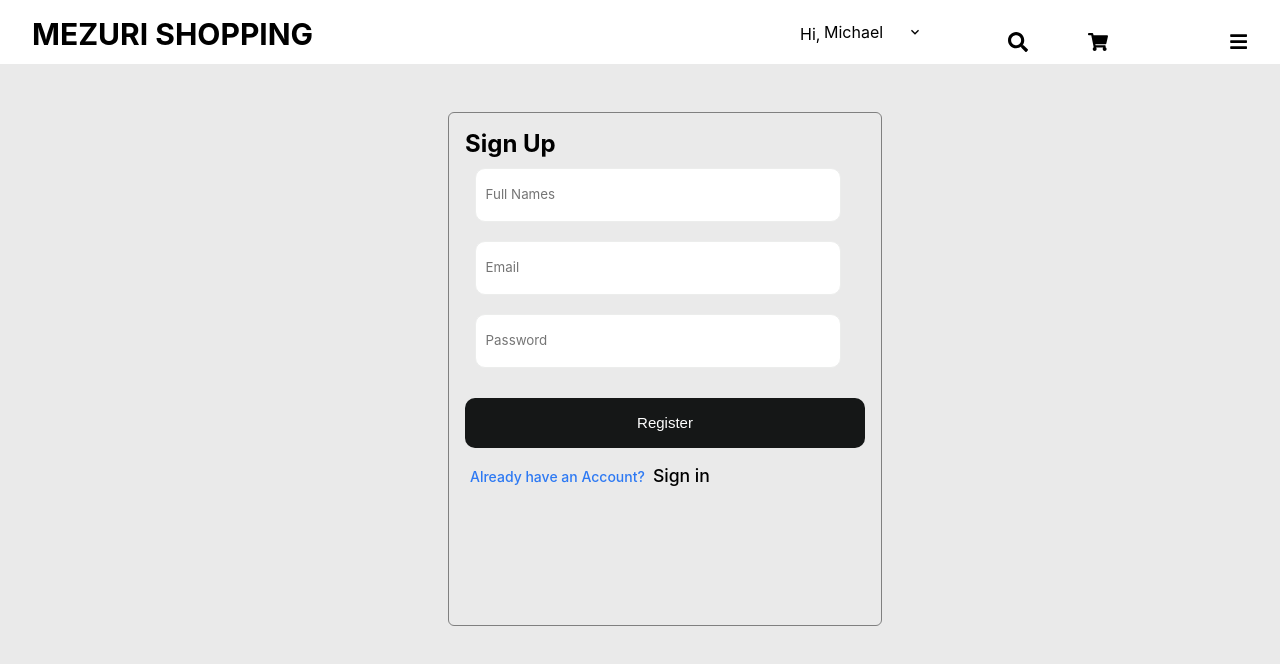
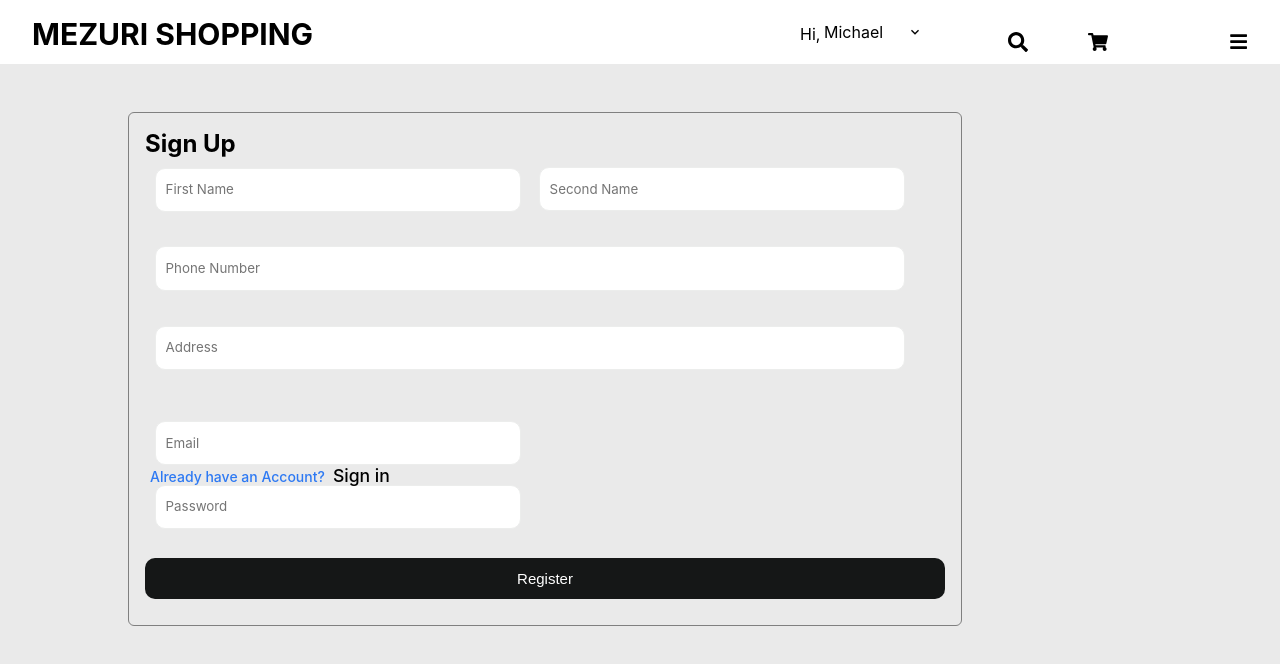
Before and after one commit to Mikee100/Mathubusiness, a React (Create React App) app in the folder mathubusiness/: page /login in a window 1280 px wide. Shown: the top 664 px of the page. Built offline with nearby package versions, Linux system fonts and the light colour scheme; no server answers.

Commit message:
working on signing in

```diff
--- a/mathubusiness/src/pages/Login.js
+++ b/mathubusiness/src/pages/Login.js
@@ -58,9 +58,13 @@ const Login = () => {
 
   return (
     <div className='container'>
+
     <form onSubmit={handleSubmit}>
     <h2>Sign Up</h2>
-    <input type="text" className="username" name="full names" value={name} onChange={(e) => setName(e.target.value) } placeholder="Full Names" required />
+    <input type="text" className="fname" name="first name" value={name} onChange={(e) => setName(e.target.value) } placeholder="First Name" required />
+    <input type="text" className="sname" name="Second name" value={name} onChange={(e) => setName(e.target.value) } placeholder="Second Name" required />
+    <input type="number" className="pnumber" name="pnumber" value={name} onChange={(e) => setName(e.target.value) } placeholder="Phone Number" required />
+    <input type="text" className="address" name="address" value={name} onChange={(e) => setName(e.target.value) } placeholder="Address" required />
       <input type="email" className="email" name="email" value={email} onChange={(e) => setEmail(e.target.value) } placeholder="Email" required />
       <input type="password"  className='password' name="password" value={password} onChange={(e) => setPassword(e.target.value) } placeholder="Password" required />
       <button type="submit" className='registerbtn'>Register</button>
--- a/mathubusiness/src/pages/Mainlogin.js
+++ b/mathubusiness/src/pages/Mainlogin.js
@@ -61,7 +61,7 @@ export default function Mainlogin() {
     <button type='submit' className="button-submit">Sign In</button>
     <p className="p">Don't have an account?<a className='acc_login' href='./login'>
  <span class="span">Sign Up</span></a>
-    </p><p className="p line">Or With</p>
+    </p>
 
     <div className="flex-row">
       <button className="btn google">
--- a/mathubusiness/src/pages/login.css
+++ b/mathubusiness/src/pages/login.css
@@ -128,6 +128,10 @@
   border: 1px solid #2d79f3;
   ;
 }
+.p line{
+  position: relative;
+  top: 10rem;
+}
 
 
 
@@ -168,8 +172,8 @@ form{
     position: absolute;
     display: flex;
     top:5rem;
-    left: 10rem;
-    width: 25rem;
+    left: -10rem;
+    width: 50rem;
    border: 1px solid grey;
    border-radius: 6px;
     height: 30rem;
@@ -197,6 +201,81 @@ form{
 
 
 }
+.fname{
+  margin: .6rem;
+  position: relative;
+  width: 22rem;
+
+
+
+ border: 1.5px solid #ecedec;
+ border-radius: 10px;
+ height: 50px;
+ display: flex;
+ align-items: center;
+ padding-left: 10px;
+ transition: 0.2s ease-in-out;
+ cursor:pointer;
+
+ color: black;
+
+}
+.sname{
+  margin: .6rem;
+  position: relative;
+  width: 22rem;
+top: -4rem;
+left: 24rem;
+
+
+ border: 1.5px solid #ecedec;
+ border-radius: 10px;
+ height: 50px;
+ display: flex;
+ align-items: center;
+ padding-left: 10px;
+ transition: 0.2s ease-in-out;
+ cursor:pointer;
+
+ color: black;
+
+}
+.pnumber{
+  margin: .6rem;
+  position: relative;
+  width: 92%;
+top: -3rem;
+
+ border: 1.5px solid #ecedec;
+ border-radius: 10px;
+ height: 50px;
+ display: flex;
+ align-items: center;
+ padding-left: 10px;
+ transition: 0.2s ease-in-out;
+ cursor:pointer;
+
+ color: black;
+}
+.address{
+  margin: .6rem;
+  position: relative;
+  width: 92%;
+top: -2rem;
+
+ border: 1.5px solid #ecedec;
+ border-radius: 10px;
+ height: 50px;
+ display: flex;
+ align-items: center;
+ padding-left: 10px;
+ transition: 0.2s ease-in-out;
+ cursor:pointer;
+
+ color: black;
+}
+
+
 .username:focus-within, .password:focus-within, .email:focus-within {
   border: 1.5px solid #2d79f3;
 }
```
